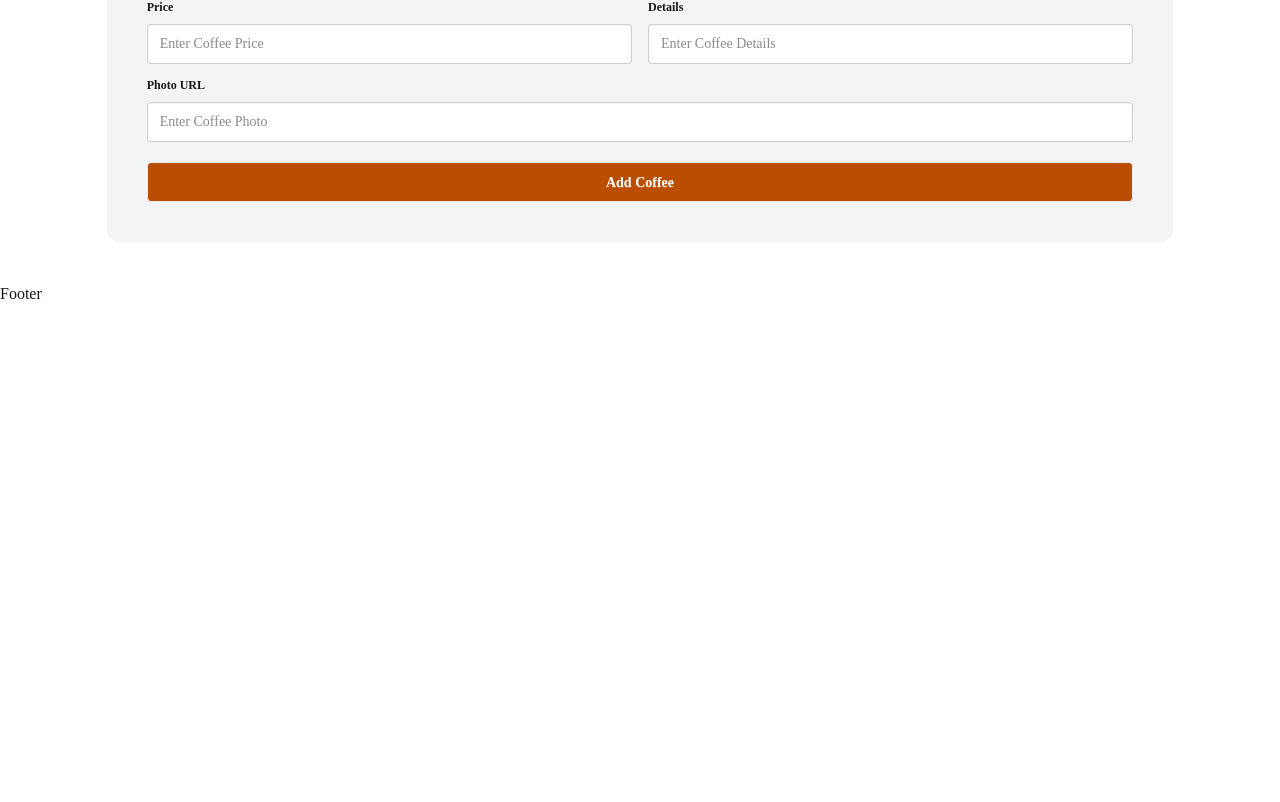
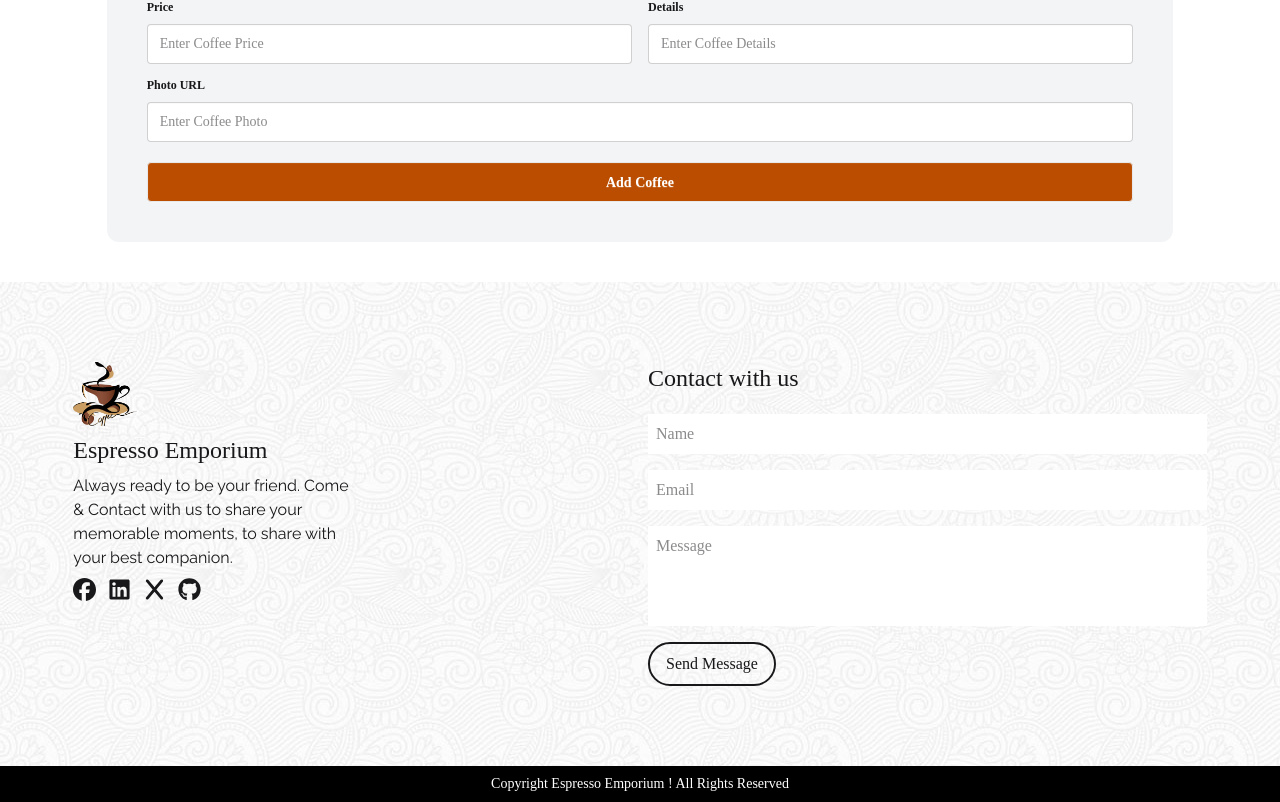
Before and after one commit to tahmid122/coffee-store, a React (Vite) app in the folder coffee-store-client/: page /add-coffee in a window 1280 px wide. Shown: the part 478-1280 px from the top of the page. Before the commit the page ends 800 px from the top, so only its background shows below. Built offline with nearby package versions, Linux system fonts and the light colour scheme; a web font is replaced by a local one.

Commit message:
Footer section completed

```diff
--- a/coffee-store-client/package.json
+++ b/coffee-store-client/package.json
@@ -13,6 +13,7 @@
     "@tailwindcss/vite": "^4.1.6",
     "react": "^19.1.0",
     "react-dom": "^19.1.0",
+    "react-icons": "^5.5.0",
     "react-router": "^7.6.0",
     "sweetalert2": "^11.21.0",
     "tailwindcss": "^4.1.6"
--- a/coffee-store-client/src/components/Footer.jsx
+++ b/coffee-store-client/src/components/Footer.jsx
@@ -1,7 +1,68 @@
 import React from "react";
-
+import logo from "../assets/images/more/logo1.png";
+import { FaFacebook, FaGithub, FaLinkedin, FaX } from "react-icons/fa6";
 const Footer = () => {
-  return <div>Footer</div>;
+  return (
+    <div className="bg-[url(/13.jpg)] mt-5">
+      <div className="w-11/12 mx-auto p-5 md:py-20 grid grid-cols-1 md:grid-cols-2 gap-4">
+        <div>
+          <div className="space-y-2">
+            <img className="h-16 w-16 object-cover" src={logo} alt="" />
+            <h3 className="text-2xl">Espresso Emporium</h3>
+            <p className="text-base md:w-6/12">
+              Always ready to be your friend. Come & Contact with us to share
+              your memorable moments, to share with your best companion.
+            </p>
+            <div className="flex items-center gap-3">
+              <a href="#">
+                <FaFacebook size={23} />
+              </a>
+              <a href="#">
+                <FaLinkedin size={23} />
+              </a>
+              <a href="#">
+                <FaX size={23} />
+              </a>
+              <a href="#">
+                <FaGithub size={23} />
+              </a>
+            </div>
+          </div>
+        </div>
+        <div>
+          <h3 className="text-2xl">Contact with us</h3>
+          <form className="flex flex-col gap-4 mt-5 items-start w-full">
+            <input
+              className="bg-white  p-2 text-base outline-none w-full"
+              type="text"
+              name="name"
+              placeholder="Name"
+              id=""
+            />
+            <input
+              className="bg-white  p-2 text-base outline-none w-full"
+              type="email"
+              name="name"
+              placeholder="Email"
+              id=""
+            />
+            <textarea
+              className="bg-white  p-2 text-base outline-none min-h-[100px] resize-none w-full"
+              name="message"
+              id=""
+              placeholder="Message"
+            ></textarea>
+            <button className="py-2 px-4 rounded-full border-2 text-base hover:bg-[#E3B577] hover:border-white cursor-pointer">
+              Send Message
+            </button>
+          </form>
+        </div>
+      </div>
+      <small className="bg-black text-center text-sm w-full block p-2 text-white">
+        Copyright Espresso Emporium ! All Rights Reserved
+      </small>
+    </div>
+  );
 };
 
 export default Footer;
--- a/coffee-store-client/src/components/Quality.jsx
+++ b/coffee-store-client/src/components/Quality.jsx
@@ -28,7 +28,7 @@ const cards = [
 const Quality = () => {
   return (
     <div className="bg-[#ECEAE3] ">
-      <div className="w-11/12 mx-auto grid grid-cols-1 p-5 md:p-14 md:grid-cols-4 gap-10">
+      <div className="w-11/12 mx-auto grid grid-cols-1 p-5 md:p-0 md:py-14 md:grid-cols-4 gap-10">
         {cards.map((card, index) => {
           return (
             <div key={index} className="space-y-2">
```
Also changed, not shown: coffee-store-client/public/13.jpg (renamed from coffee-store-client/src/assets/images/more/13.jpg), 1 other file (tests, documents, lock files or other folders).
